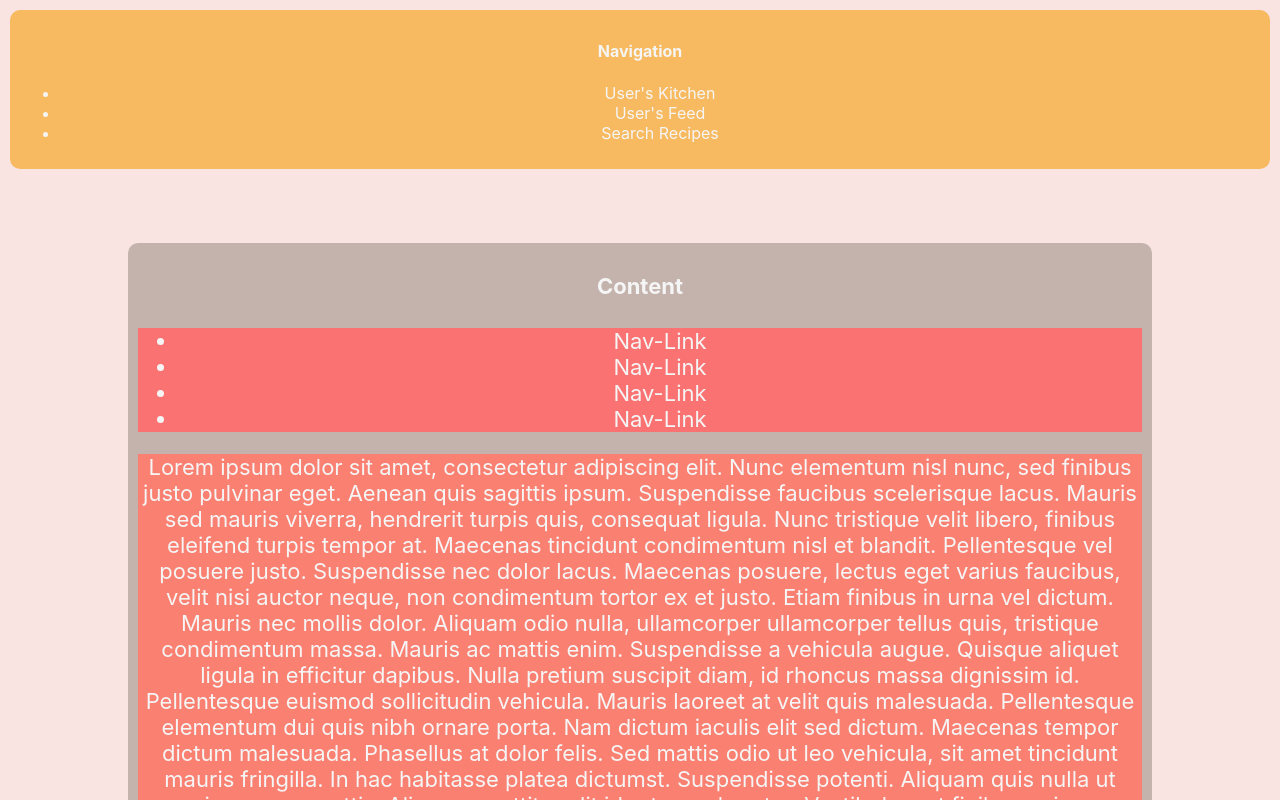
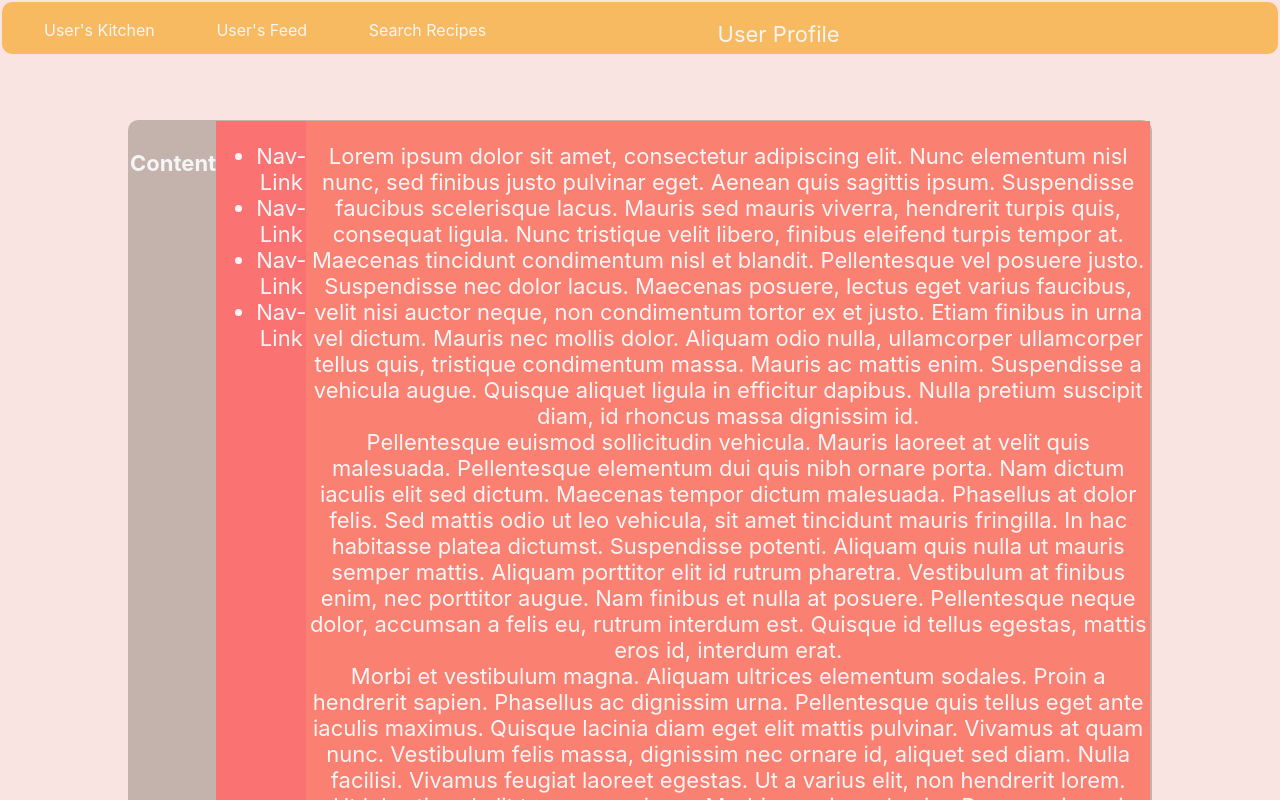
Before and after one commit to badihaki/bwif-frontend, a React (Create React App) app: page / in a window 1280 px wide. Shown: the top 800 px of the page. Built offline with nearby package versions, Linux system fonts and the light colour scheme; no server answers.

Commit message:
css looking better in general

```diff
--- a/src/App.css
+++ b/src/App.css
@@ -45,12 +45,18 @@
 #app{
   display: flex;
   flex-flow: row wrap;
+
+  justify-content: center;
+  align-items: center;
+
   text-align: center;
   background-color: rgb(250, 228, 226);
+
+  height: 100vh;
 }
 #app>*{
-  padding: 10px;
-  margin: 10px;
+  padding: 2px;
+  margin: 2px;
   flex: 1 100%;
   border-radius: 10px;
 }
@@ -58,18 +64,50 @@
 #navigation{
   background-color:rgb(247, 186, 96);
   color: whitesmoke;
+
+  position: sticky;
+  top: 0vh;
+  max-height: 3rem;
+
+  flex: 1;
+  z-index: 3;
+}
+
+#navigation > ul {
+  display: flex;
+  list-style: none;
+  text-align: inherit;
+  gap: 5%;
+}
+
+#profile-link {
+  margin-left: 10%;
+  bottom: 35px;
+  left: 75px;
+
+  font-size: 22px;
+
+  position: relative;
 }
 
 #content {
   text-align: center;
+  font-size: 22px;
+  color: whitesmoke;
+
   background-color:rgb(196, 179, 173);
+
   margin-top: 5%;
   margin-left: 10%;
   margin-right: 10%;
-  color: whitesmoke;
-  font-size: 22px;
+
   padding-bottom: 15px;
-  padding-top: 01px;
+  padding-top: 1px;
+
+
+
+  display: flex;
+  flex-flow: row nowrap;
 }
 
 #content-navigation{
--- a/src/App.js
+++ b/src/App.js
@@ -14,7 +14,6 @@ function App() {
     <div id='app'>
       { /*<SignupLoginComponent />*/ }
       <div id='navigation'>
-        <h4>Navigation</h4>
         <ul>
           <li className='link'>
             User's Kitchen
@@ -26,6 +25,9 @@ function App() {
             Search Recipes
           </li>
         </ul>
+        <span id='profile-link' className='link'>
+            User Profile
+          </span>
       </div>
       <div id='content'>
         <h4>Content</h4>
```
Also changed, not shown: 1 other file (tests, documents, lock files or other folders).
